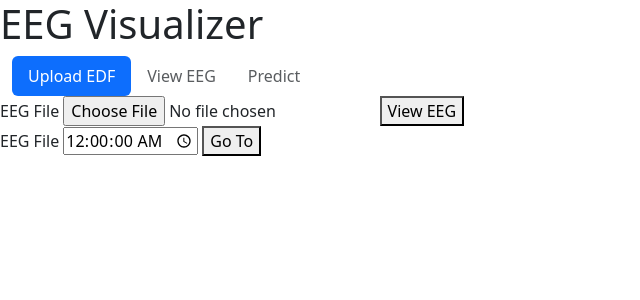
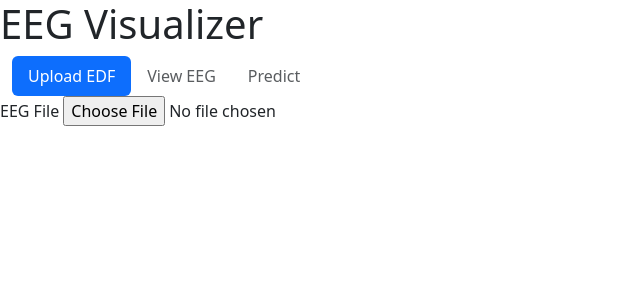
Before and after one commit to nflpurnama/EEG-Visualizer, a Flask app: page / in a window 1280 px wide. Shown: the top 300 px of the page, without its empty margins (0-640 px from the left). Run offline with Flask 3, Linux system fonts and the light colour scheme.

Commit message:
[new] tabs

```diff
--- a/templates/page/index.html
+++ b/templates/page/index.html
@@ -12,33 +12,32 @@
     <div class="container-fluid">
       <ul class="nav nav-pills">
         <li class="nav-item">
-          <a class="nav-link active" aria-current="page" href="#">Upload EDF</a>
+          <button id='upload-tab-nav' class="nav-link active" aria-current="page" href="#">Upload EDF</button>
         </li>
         <li class="nav-item">
-          <a class="nav-link disabled" href="#">View EEG</a>
+          <button id='view-tab-nav' class="nav-link disabled" href="#">View EEG</button>
         </li>
         <li class="nav-item">
-          <a class="nav-link disabled" href="#">Predict</a>
+          <button id='predict-tab-nav' class="nav-link disabled" href="#">Predict</button>
         </li>
       </ul>
     </div>
-    <div class="form-group">
+
+    <div id='upload-tab' class="form-group">
       <label for="file">EEG File</label>
       <input type="file" id="file">
-      <button id="view-eeg">View EEG</button>
-      <div id="file-response"></div>
     </div>
 
-    <div class="form-group">
+    <div id='view-tab' class="form-group d-none">
       <label for="timestamp">EEG File</label>
       <input type="time" id="timestamp" step=1 value="00:00:00">
       <button id="go-to">Go To</button>
       <div id="timestamp-response"></div>
+      <div id="eeg-container"></div>
     </div>
 
 
     <!-- Placeholder for the EEG plot -->
-    <div id="eeg-container"></div>
 
     <!-- <div id="controls">
       <button id="load-button">Load Audio</button>
```
Also changed, not shown: static/js/index.js (+32 -2 lines).
